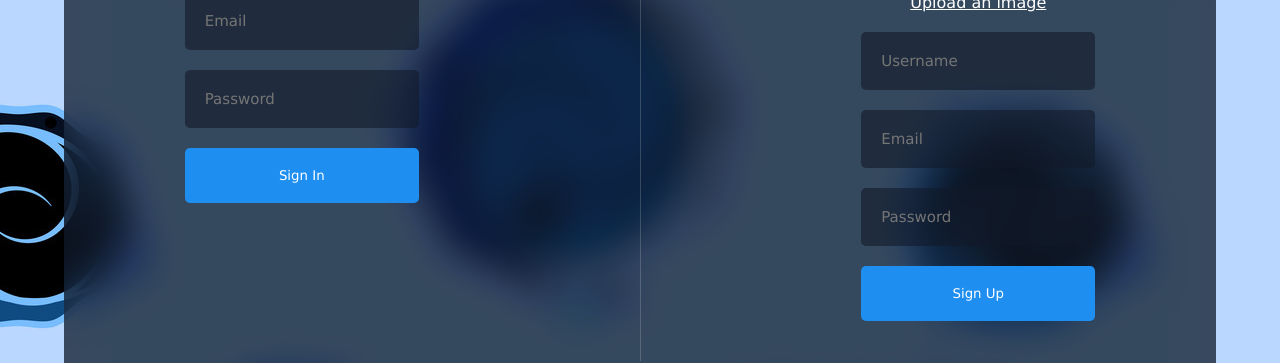
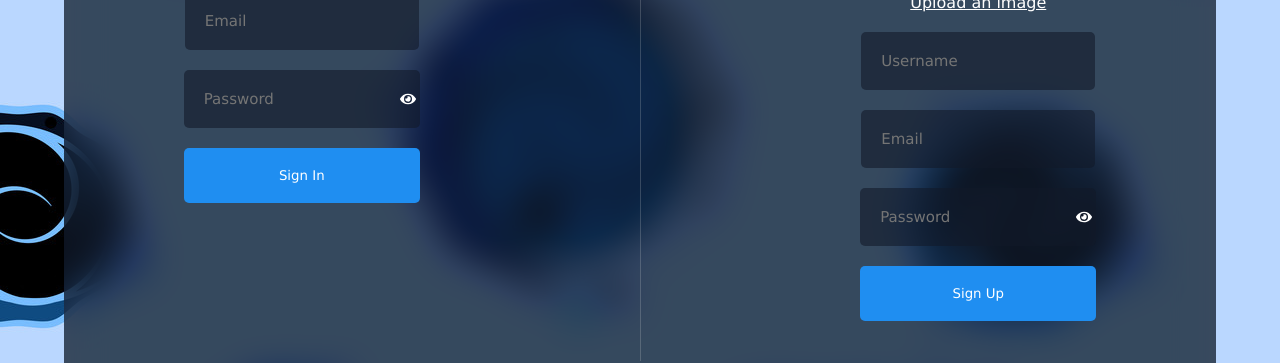
Before and after one commit to Nziza-Prince/react-chat-app, a React (Vite) app: page / in a window 1280 px wide. Shown: the part 307-670 px from the top of the page. Built offline with nearby package versions, Linux system fonts and the light colour scheme; no server answers.

Commit message:
added the see password feauture and the picture problem solved

```diff
--- a/src/components/login/Login.jsx
+++ b/src/components/login/Login.jsx
@@ -5,14 +5,21 @@ import { createUserWithEmailAndPassword, signInWithEmailAndPassword } from "fire
 import { auth, db } from "../../lib/firebase";
 import { doc, setDoc } from "firebase/firestore";
 import upload from "../../lib/upload";
+import { FaEye } from "react-icons/fa";
+import { FaEyeSlash } from "react-icons/fa";
 
 const Login = () => {
   const [loadingSignIn, setLoadingSignIn] = useState(false);
   const [loadingSignUp, setLoadingSignUp] = useState(false);
+  const [passwordVisible,setPasswordVisible] = useState(false)
   const [avatar, setAvatar] = useState({
     file: null,
     url: "",
   });
+
+  const showPassword = (e)=>{
+    setPasswordVisible(!passwordVisible)
+  }
 
   const handleAvatar = (e) => {
     if (e.target.files[0]) {
@@ -67,19 +74,21 @@ const Login = () => {
       toast.success("Login successful!");
     } catch (err) {
       console.error("Error during login:", err);
-      toast.error(err.message);
+      toast.error("Invalid credentials");
     } finally {
       setLoadingSignIn(false);
     }
   };
-
-  return (
+return (
     <div className="login">
       <div className="item">
         <h2>Welcome back</h2>
         <form onSubmit={handleLogin}>
           <input type="email" placeholder="Email" name="email" required />
-          <input type="password" placeholder="Password" name="password" required />
+          <div className="password">
+           <input type={passwordVisible ? 'text':'password'} placeholder="Password" name="password" required />
+           {passwordVisible ? <FaEyeSlash id="eye" onClick={()=>setPasswordVisible(false)}/>:<FaEye id="eye" onClick={()=>setPasswordVisible(true)}/>}
+          </div>
           <button disabled={loadingSignIn}>
             {loadingSignIn ? <div className="spinner"></div> : "Sign In"}
           </button>
@@ -102,8 +111,11 @@ const Login = () => {
           />
           <input type="text" placeholder="Username" name="username" required />
           <input type="email" placeholder="Email" name="email" required />
-          <input type="password" placeholder="Password" name="password" required />
-          <button disabled={loadingSignUp}>
+          <div className="password">
+           <input type={passwordVisible ? 'text':'password'} placeholder="Password" name="password" required />
+        {passwordVisible ? <FaEyeSlash id="eye" onClick={()=>setPasswordVisible(false)}/>:<FaEye id="eye" onClick={()=>setPasswordVisible(true)}/>}
+          </div>
+         <button disabled={loadingSignUp}>
             {loadingSignUp ? <div className="spinner"></div> : "Sign Up"}
           </button>
         </form>
--- a/src/components/login/login.css
+++ b/src/components/login/login.css
@@ -69,6 +69,23 @@
     width: 1px;
     background-color: #dddddd35;
 }
+.item form .password{
+    background-color: rgba(17,25,40,0.6);
+    border-radius: 5px;
+    display: flex;
+    align-items: center;
+    justify-content: center;
+    padding-right: 4px;
+
+}
+.item form .password input{
+    width: 216px;
+    background: transparent;
+    border-radius: none;
+}
+#eye:hover{
+  cursor: pointer;
+}
 /* Add this to your login.css */
 .spinner {
     border: 4px solid rgba(255, 255, 255, 0.3);
```
